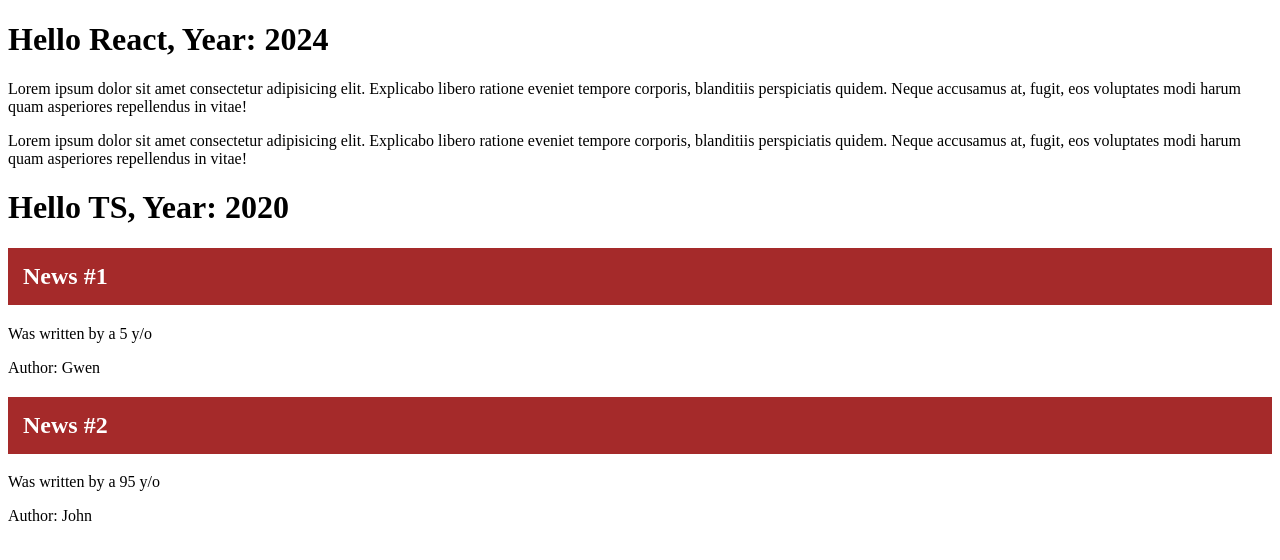
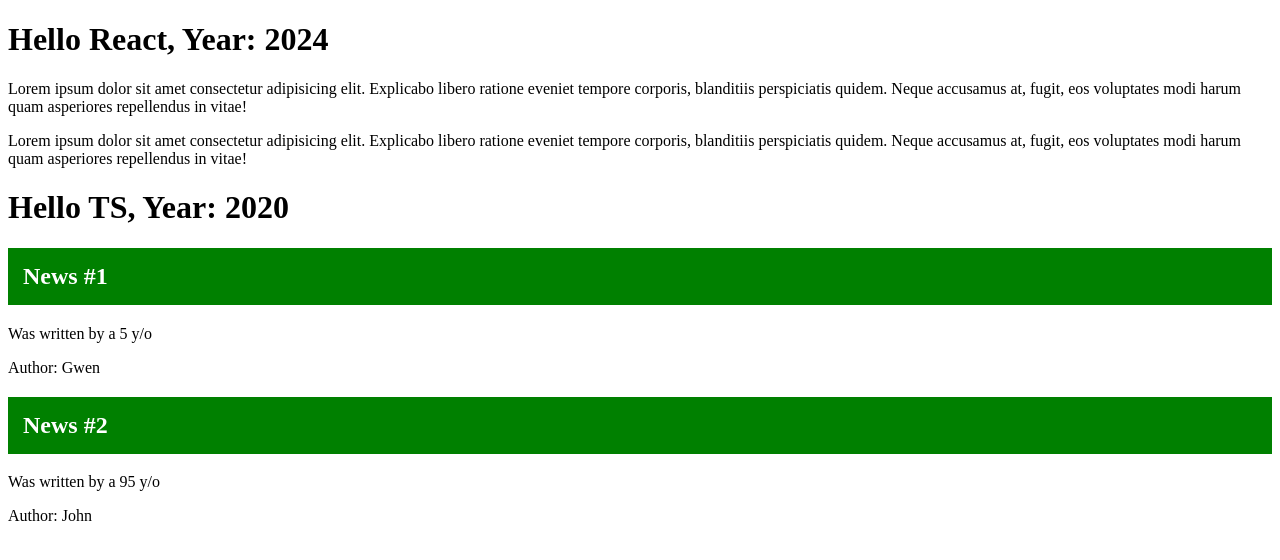
Before and after one commit to eerietated/react-1, a React (Create React App) app: page / in a window 1280 px wide. Shown: the top 560 px of the page. Built offline with nearby package versions, Linux system fonts and the light colour scheme.

Commit message:
added scss

```diff
--- a/package.json
+++ b/package.json
@@ -13,6 +13,7 @@
     "react": "^18.2.0",
     "react-dom": "^18.2.0",
     "react-scripts": "5.0.1",
+    "sass": "^1.63.6",
     "typescript": "^4.9.5",
     "web-vitals": "^2.1.4"
   },
--- a/src/Article.css
+++ b/src/Article.css
@@ -1,5 +1,5 @@
 .article-title {
-    background-color: brown;
-    color: white;
-    padding: 15px;
-}
+  background-color: green;
+  color: white;
+  padding: 15px;
+}/*# sourceMappingURL=Article.css.map */
--- /dev/null
+++ b/src/Article.scss
@@ -0,0 +1,7 @@
+$color-primary: green;
+
+.article-title {
+    background-color: $color-primary;
+    color: white;
+    padding: 15px;
+}
--- a/src/Article.tsx
+++ b/src/Article.tsx
@@ -1,4 +1,4 @@
-import './Article.css'
+import './Article.scss'
 
 type Props = {
     title: string
```
Also changed, not shown: 2 other files (tests, documents, lock files or other folders).
